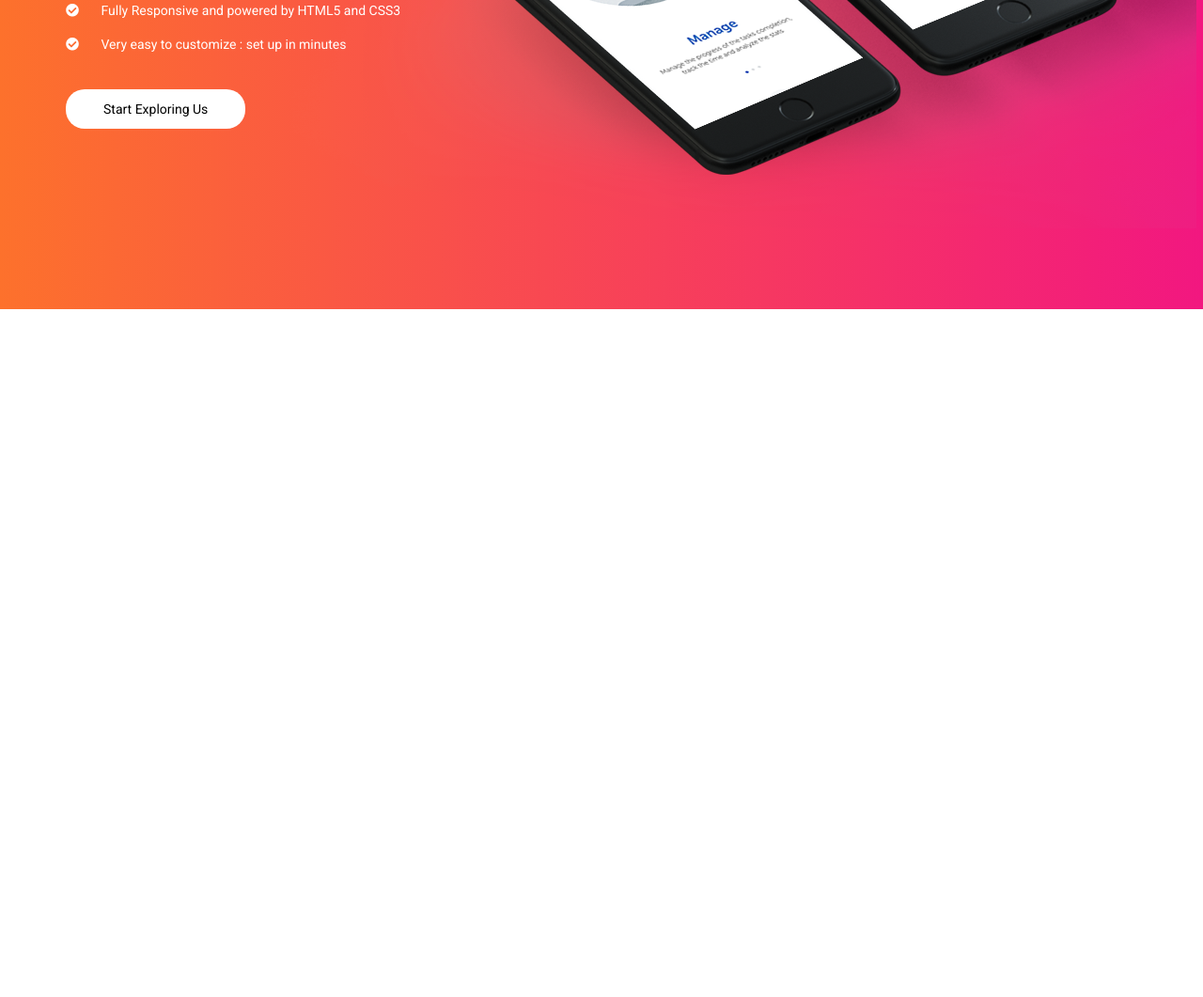
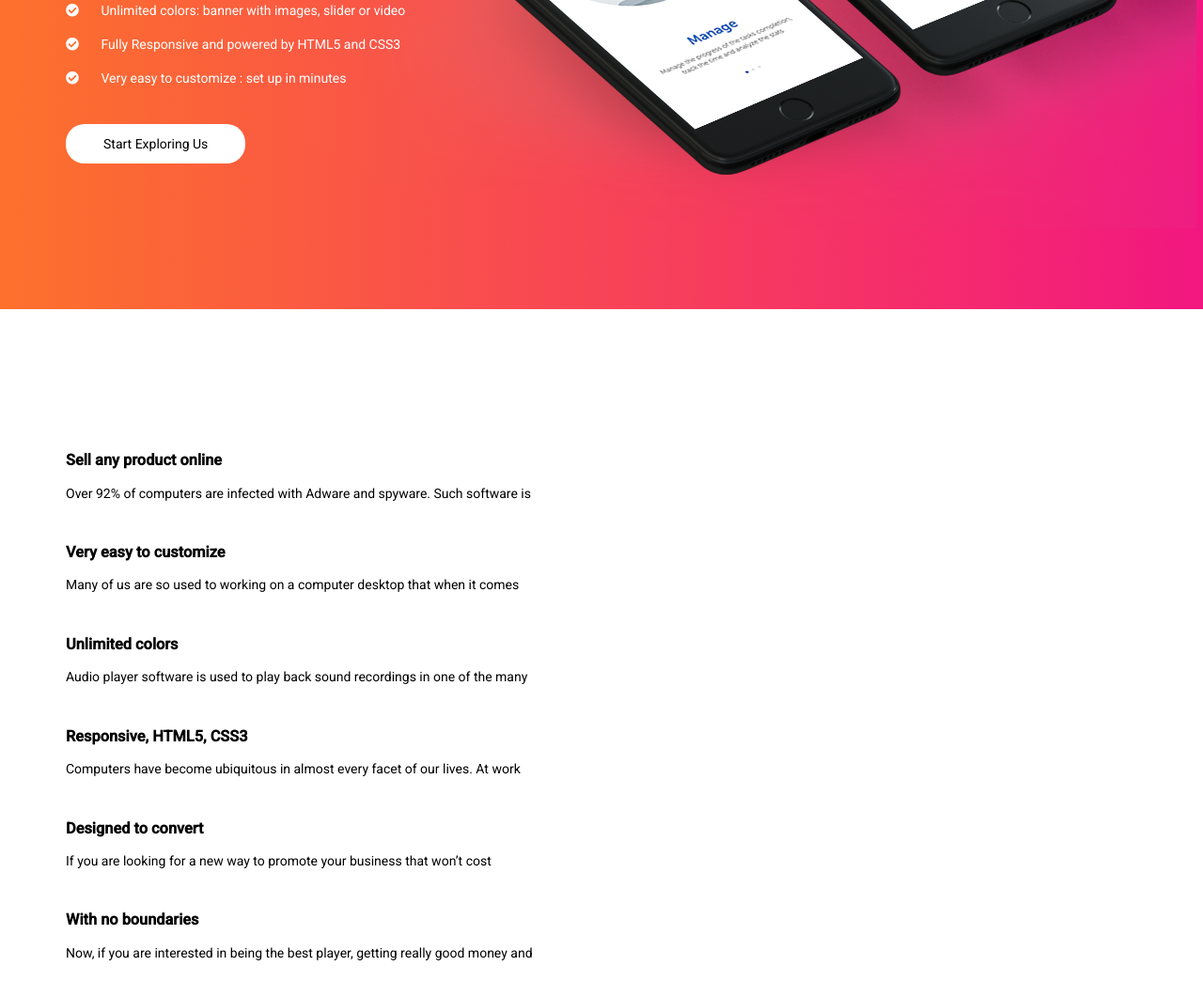
Before and after one commit to GusselnikovaA/Giant, a plain HTML site: page src/index.html in a window 1280 px wide. Shown: the part 471-1532 px from the top of the page at 94% size. Before the commit the page ends 800 px from the top, so only its background shows below. Drawn offline with Linux system fonts and the light colour scheme.

Commit message:
Блок edge с карточками

```diff
--- a/src/index.html
+++ b/src/index.html
@@ -28,7 +28,7 @@
         </nav>
       </div>
       <div class="header-hero hero">
-        <div class="title hero__title">A Powerful & Unique App Landing Template</div>
+        <h1 class="title hero__title">A Powerful & Unique App Landing Template</h1>
         <div class="hero__subtitle">Lorem ipsum dolor sit amet, consectetur adipisicing elit, sed do eiusmod tempor incididunt ut labore et dolore magna aliqua.</div>
         <ul class="list hero-list">
           <li class="list hero-list__item">
@@ -47,6 +47,68 @@
   </header>
 
   <main>
+
+    <section class="edge section">
+      <div class="container">
+        <div class="edge-cards">
+          <div class="edge-card">
+            <div class="edge__image">
+              <img src="" alt="">
+            </div>
+            <div class="edge-content">
+              <h3 class="edge__subtitle">Sell any product online</h3>
+              <p class="edge__text">Over 92% of computers are infected with Adware and spyware. Such software is</p>
+            </div>
+          </div>
+          <div class="edge-card">
+            <div class="edge__image">
+              <img src="" alt="">
+            </div>
+            <div class="edge-content">
+              <h3 class="edge__subtitle">Very easy to customize</h3>
+              <p class="edge__text">Many of us are so used to working on a computer desktop that when it comes</p>
+            </div>
+          </div>
+          <div class="edge-card">
+            <div class="edge__image">
+              <img src="" alt="">
+            </div>
+            <div class="edge-content">
+              <h3 class="edge__subtitle">Unlimited colors</h3>
+              <p class="edge__text">Audio player software is used to play back sound recordings in one of the many</p>
+            </div>
+          </div>
+          <div class="edge-card">
+            <div class="edge__image">
+              <img src="" alt="">
+            </div>
+            <div class="edge-content">
+              <h3 class="edge__subtitle">Responsive, HTML5, CSS3</h3>
+              <p class="edge__text">Computers have become ubiquitous in almost every facet of our lives. At work</p>
+            </div>
+          </div>
+          <div class="edge-card">
+            <div class="edge__image">
+              <img src="" alt="">
+            </div>
+            <div class="edge-content">
+              <h3 class="edge__subtitle">Designed to convert</h3>
+              <p class="edge__text">If you are looking for a new way to promote your business that won’t cost</p>
+            </div>
+          </div>
+          <div class="edge-card">
+            <div class="edge__image">
+              <img src="" alt="">
+            </div>
+            <div class="edge-content">
+              <h3 class="edge__subtitle">With no boundaries</h3>
+              <p class="edge__text">Now, if you are interested in being the best player, getting really good money and</p>
+            </div>
+          </div>
+        </div>
+      </div>
+    </section>
+    <!-- /.edge section -->
   </main>
 
 </body>
```
